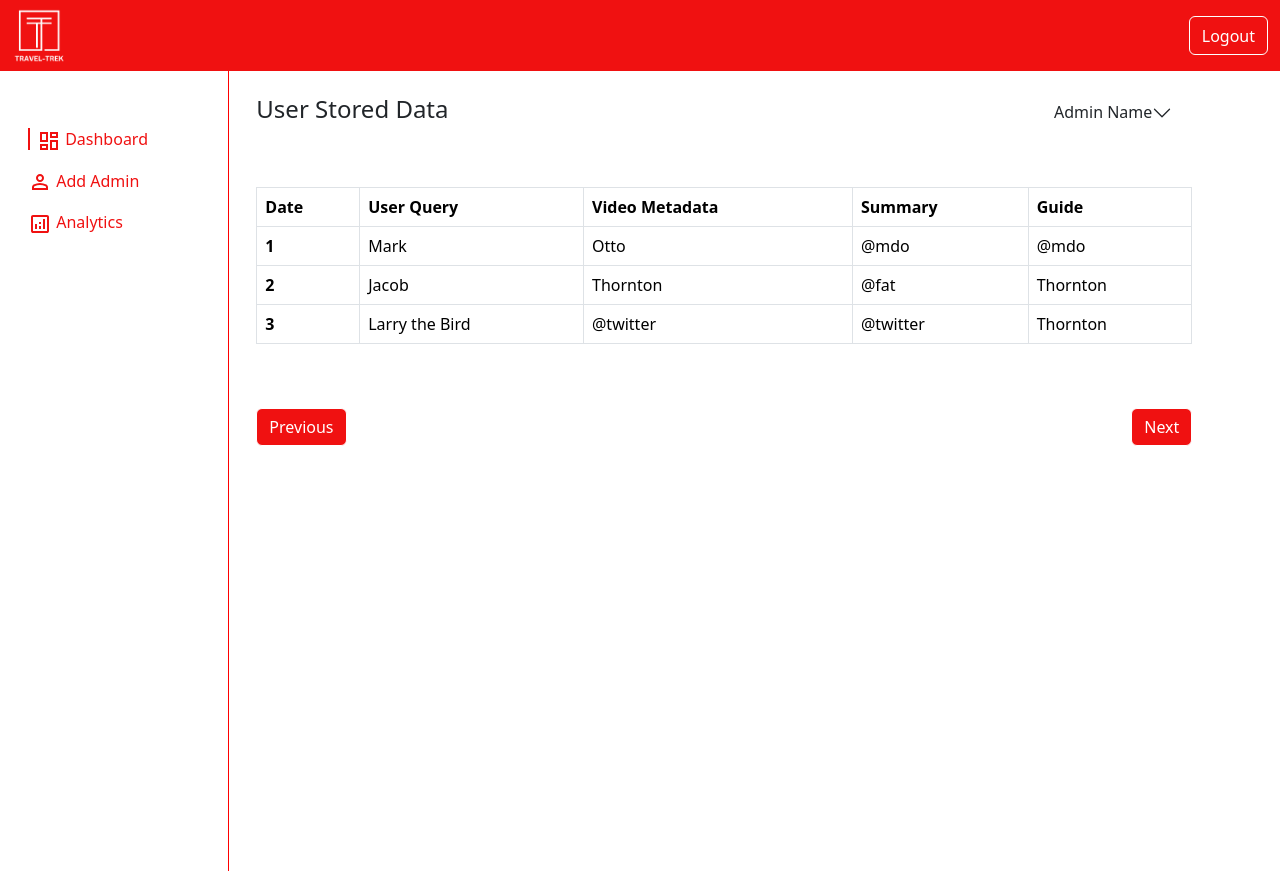
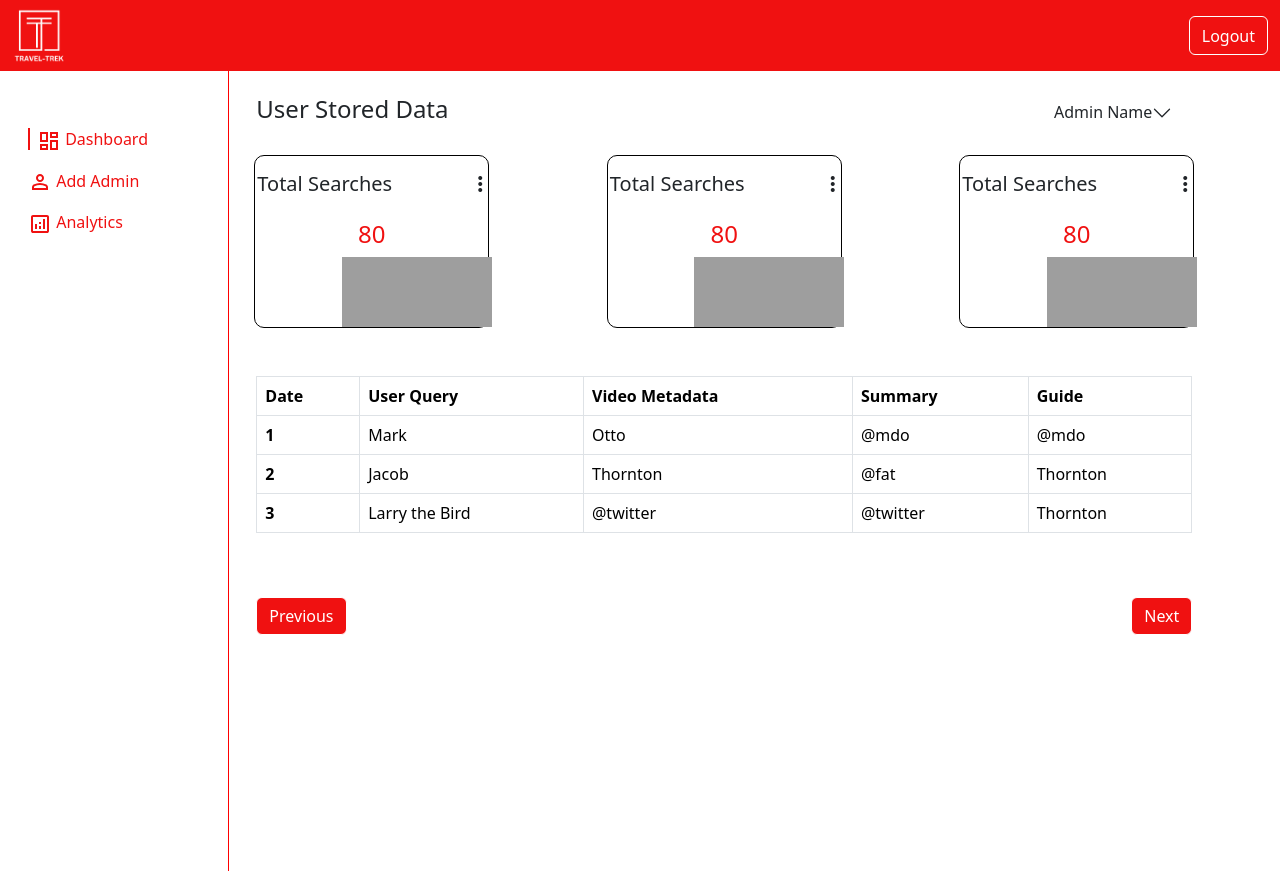
Before and after one commit to AmbreenGulfraz09/Travel_Trek, a Django app: page /adminDashboard/ in a window 1280 px wide. Run offline with Django 5.2, Linux system fonts and the light colour scheme; some libraries are stand-ins or nearby versions; grey boxes are pictures that could not be loaded.

Commit message:
dashboard

```diff
--- a/App/templates/App/AdminDashboard.html
+++ b/App/templates/App/AdminDashboard.html
@@ -8,6 +8,8 @@
 <html lang="en">
 
 <head>
+    <link rel="stylesheet"
+        href="https://fonts.googleapis.com/css2?family=Material+Symbols+Outlined:opsz,wght,FILL,GRAD@24,400,0,0&icon_names=more_vert" />
     <meta charset="UTF-8">
 
     <!-- This includes Popper.js -->
@@ -93,7 +95,8 @@
             .btn {
                 font-size: 10px;
             }
-            .accordion{
+
+            .accordion {
                 width: auto;
                 font-size: 11px !important;
             }
@@ -115,7 +118,7 @@
 
         <!-- Admin Name Accordion -->
         <div class="col-6 col-md-6 d-flex justify-content-end">
-            <div class="accordion accordion-flush" id="accordionFlushExample" >
+            <div class="accordion accordion-flush" id="accordionFlushExample">
                 <div class="accordion-item">
                     <h2 class="accordion-header" id="headingOne">
                         <button class="accordion-button collapsed" type="button" data-bs-toggle="collapse"
@@ -133,6 +136,92 @@
             </div>
         </div>
     </div>
+
+    <!-- Analytics -->
+    <div class="row my-3 gx-1 " style="justify-content: space-between;">
+
+            <div class="col-md-3"  style="border: 1px solid black;  border-radius: 10px;" >
+
+                    <div class="row my-3">
+
+                        <div class="col-md-10 col-10 ">
+                            <h5 clas>Total Searches</h5>
+                        </div>
+                        <div class="col-md-2 col-2">
+                            <span class="material-symbols-outlined" style="cursor: pointer;">
+                                more_vert
+                            </span>
+                        </div>
+                    </div>
+                    <h4 style="text-align: center; color: #F01111;">80</h4>
+                    <div class="row ">
+                        <div class="col-md-4  col-4" style="text-align: center;"></div>
+                        <div class="col-md-8  col-8" style="text-align: center;">
+                            <img src="/static/images/graph.jpg" alt="" width="150" height="70">
+                        </div>
+                    </div>
+
+
+
+            </div>
+
+
+
+            <div class="col-md-3" style="border: 1px solid black; border-radius: 10px;" >
+
+                    <div class="row my-3">
+
+                        <div class="col-md-10 col-10 ">
+                            <h5 clas>Total Searches</h5>
+                        </div>
+                        <div class="col-md-2 col-2">
+                            <span class="material-symbols-outlined" style="cursor: pointer;">
+                                more_vert
+                            </span>
+                        </div>
+                    </div>
+                    <h4 style="text-align: center; color: #F01111;">80</h4>
+                    <div class="row ">
+                        <div class="col-md-4  col-4" style="text-align: center;"></div>
+                        <div class="col-md-8  col-8" style="text-align: center;">
+                            <img src="/static/images/graph.jpg" alt="" width="150" height="70">
+                        </div>
+                    </div>
+
+
+
+            </div>
+
+
+
+
+            <div class="col-md-3" style="border: 1px solid black;  border-radius: 10px;" >
+
+                    <div class="row my-3"   >
+
+                        <div class="col-md-10 col-10 " >
+                            <h5 >Total Searches</h5>
+                        </div>
+                        <div class="col-md-2 col-2 ">
+                            <span class="material-symbols-outlined" style="cursor: pointer;">
+                                more_vert
+                            </span>
+                        </div>
+                    </div>
+                    <h4 style="text-align: center; color: #F01111;">80</h4>
+                    <div class="row ">
+                        <div class="col-md-4  col-4" style="text-align: center;"></div>
+                        <div class="col-md-8  col-8" style="text-align: center;">
+                            <img src="/static/images/graph.jpg" alt="" width="150" height="70">
+                        </div>
+                    </div>
+
+
+
+            </div>
+
+    </div>
+
 
 
 
```
Also changed, not shown: 2 other files. Lines whose indentation alone changed are shown as unchanged.
